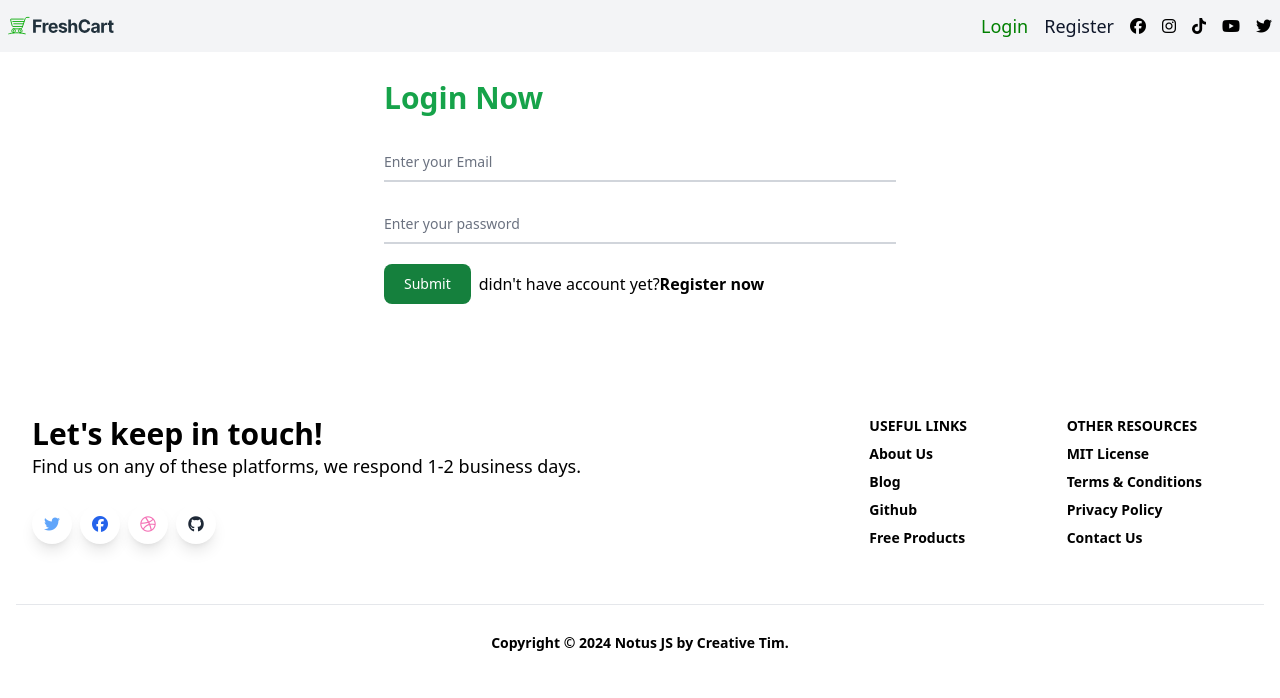
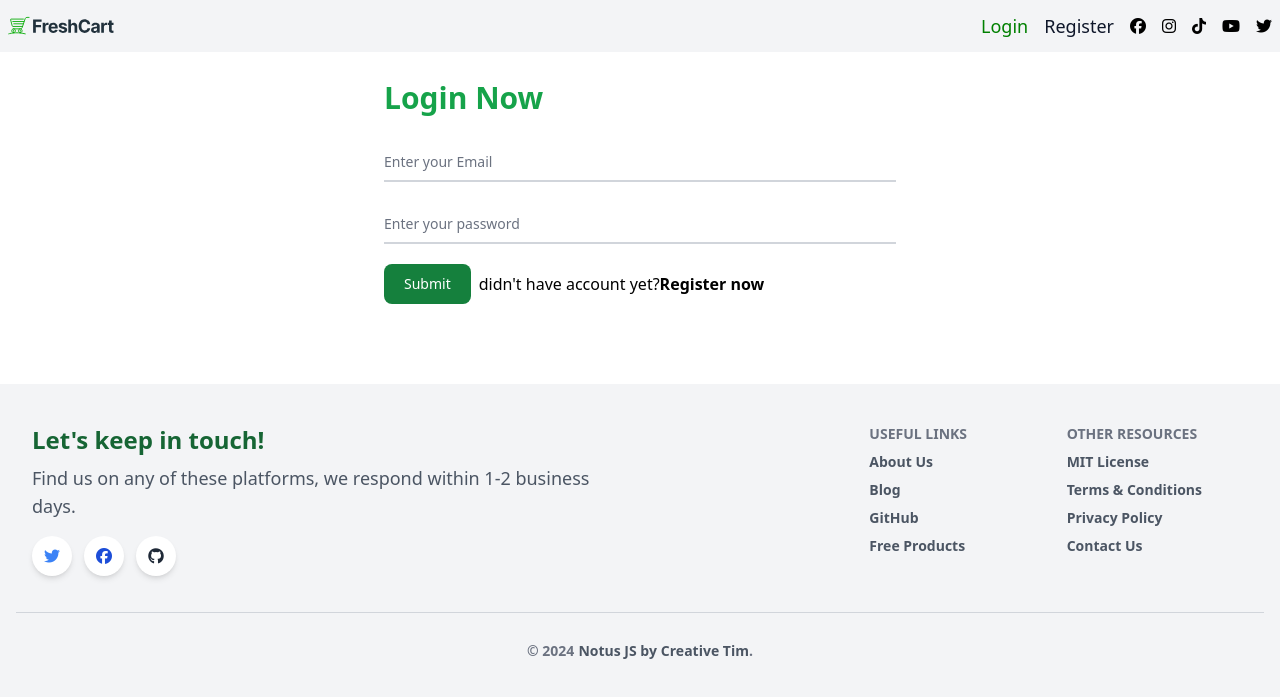
Before and after one commit to youssefmohebjoe/E-commerce, a React (Vite) app: page /login in a window 1280 px wide. Shown: the top 698 px of the page. Built offline with nearby package versions, Linux system fonts and the light colour scheme.

Commit message:
Edit title for brands,categoriews and update footer style

```diff
--- a/src/components/Brands/Brands.jsx
+++ b/src/components/Brands/Brands.jsx
@@ -51,6 +51,9 @@ export default function Brands() {
 
   return (
     <>
+              <h2 className="text-center text-green-600 mt-4 font-semibold text-3xl">
+All Brands
+</h2>
       {loading ? (
         <div className="h-screen flex justify-center items-center">
           <LoadingScreen />
--- a/src/components/Categories/Categories.jsx
+++ b/src/components/Categories/Categories.jsx
@@ -22,6 +22,9 @@ export default function Categories() {
 
   return (
       <div className="container py-5 w-[90%] mx-auto">
+          <h2 className="text-center text-green-600 mt-4 font-semibold text-3xl">
+All Categories
+</h2>
       {loading?
        <div className="h-screen flex justify-center items-center">
        <LoadingScreen />
--- a/src/components/Footer/Footer.jsx
+++ b/src/components/Footer/Footer.jsx
@@ -1,75 +1,67 @@
-// import React from 'react';
-// import { FontAwesomeIcon } from '@fortawesome/react-fontawesome';
+import React from 'react';
 
 export default function Footer() {
   const currentYear = new Date().getFullYear();
 
   return (
-    <footer className="relative  bg-blueGray-200 pt-8 pb-6 bottom-0">
+    <footer className="relative bg-gray-100 pt-10 pb-8">
       <div className="container mx-auto px-4">
         <div className="flex flex-wrap text-left lg:text-left">
           <div className="w-full lg:w-6/12 px-4">
-            <h4 className="text-3xl font-semibold text-blue ">Let's keep in touch!</h4>
-            <h5 className="text-lg mt-0 mb-2 text-blueGray-600">
-              Find us on any of these platforms, we respond 1-2 business days.
+            <h4 className="text-2xl font-semibold text-green-800">Let's keep in touch!</h4>
+            <h5 className="text-lg mt-2 mb-4 text-gray-600">
+              Find us on any of these platforms, we respond within 1-2 business days.
             </h5>
-            <div className="mt-6 lg:mb-0 mb-6 flex space-x-2">
+            <div className="flex space-x-3">
               <button
-                className="bg-white text-blue-400 shadow-lg font-normal h-10 w-10 flex items-center justify-center rounded-full outline-none focus:outline-none"
+                className="bg-white text-blue-500 shadow-md font-normal h-10 w-10 flex items-center justify-center rounded-full hover:bg-blue-50"
                 type="button"
               >
                 <i className="fa-brands fa-twitter"></i>
               </button>
               <button
-                className="bg-white text-blue-600 shadow-lg font-normal h-10 w-10 flex items-center justify-center rounded-full outline-none focus:outline-none"
+                className="bg-white text-blue-700 shadow-md font-normal h-10 w-10 flex items-center justify-center rounded-full hover:bg-blue-50"
                 type="button"
               >
-              <i className="fa-brands fa-facebook"></i>
-                 </button>
-              <button
-                className="bg-white text-pink-400 shadow-lg font-normal h-10 w-10 flex items-center justify-center rounded-full outline-none focus:outline-none"
-                type="button"
-              >
-               <i className="fa-brands fa-dribbble"></i>
+                <i className="fa-brands fa-facebook"></i>
               </button>
               <button
-                className="bg-white text-gray-800 shadow-lg font-normal h-10 w-10 flex items-center justify-center rounded-full outline-none focus:outline-none"
+                className="bg-white text-gray-800 shadow-md font-normal h-10 w-10 flex items-center justify-center rounded-full hover:bg-gray-100"
                 type="button"
               >
                 <i className="fa-brands fa-github"></i>
               </button>
             </div>
           </div>
-          <div className="w-full lg:w-6/12 px-4">
+          <div className="w-full lg:w-6/12 px-4 mt-8 lg:mt-0">
             <div className="flex flex-wrap items-top mb-6">
               <div className="w-full lg:w-4/12 px-4 ml-auto">
-                <span className="block uppercase text-blueGray-500 text-sm font-semibold mb-2">Useful Links</span>
-                <ul className="list-unstyled">
+                <span className="block uppercase text-gray-500 text-sm font-semibold mb-2">Useful Links</span>
+                <ul className="list-none">
                   <li>
                     <a
-                      className="text-blueGray-600 hover:text-blueGray-800 font-semibold block pb-2 text-sm"
+                      className="text-gray-600 hover:text-green-800 font-semibold block pb-2 text-sm cursor-pointer"
                     >
                       About Us
                     </a>
                   </li>
                   <li>
                     <a
-                      className="text-blueGray-600 hover:text-blueGray-800 font-semibold block pb-2 text-sm"
-
+                      className="text-gray-600 hover:text-green-800 font-semibold block pb-2 text-sm cursor-pointer"
                     >
                       Blog
                     </a>
                   </li>
                   <li>
                     <a
-                      className="text-blueGray-600 hover:text-blueGray-800 font-semibold block pb-2 text-sm"
+                      className="text-gray-600 hover:text-green-800 font-semibold block pb-2 text-sm cursor-pointer"
                     >
-                      Github
+                      GitHub
                     </a>
                   </li>
                   <li>
                     <a
-                      className="text-blueGray-600 hover:text-blueGray-800 font-semibold block pb-2 text-sm"
+                      className="text-gray-600 hover:text-green-800 font-semibold block pb-2 text-sm cursor-pointer"
                     >
                       Free Products
                     </a>
@@ -77,32 +69,32 @@ export default function Footer() {
                 </ul>
               </div>
               <div className="w-full lg:w-4/12 px-4">
-                <span className="block uppercase text-blueGray-500 text-sm font-semibold mb-2">Other Resources</span>
-                <ul className="list-unstyled">
+                <span className="block uppercase text-gray-500 text-sm font-semibold mb-2">Other Resources</span>
+                <ul className="list-none">
                   <li>
                     <a
-                      className="text-blueGray-600 hover:text-blueGray-800 font-semibold block pb-2 text-sm"
+                      className="text-gray-600 hover:text-green-800 font-semibold block pb-2 text-sm cursor-pointer"
                     >
                       MIT License
                     </a>
                   </li>
                   <li>
                     <a
-                      className="text-blueGray-600 hover:text-blueGray-800 font-semibold block pb-2 text-sm"
+                      className="text-gray-600 hover:text-green-800 font-semibold block pb-2 text-sm cursor-pointer"
                     >
                       Terms & Conditions
                     </a>
                   </li>
                   <li>
                     <a
-                      className="text-blueGray-600 hover:text-blueGray-800 font-semibold block pb-2 text-sm"
+                      className="text-gray-600 hover:text-green-800 font-semibold block pb-2 text-sm cursor-pointer"
                     >
                       Privacy Policy
                     </a>
                   </li>
                   <li>
                     <a
-                      className="text-blueGray-600 hover:text-blueGray-800 font-semibold block pb-2 text-sm"
+                      className="text-gray-600 hover:text-green-800 font-semibold block pb-2 text-sm cursor-pointer"
                     >
                       Contact Us
                     </a>
@@ -112,26 +104,25 @@ export default function Footer() {
             </div>
           </div>
         </div>
-        <hr className="my-6 border-blueGray-300" />
+        <hr className="my-6 border-gray-300" />
         <div className="flex flex-wrap items-center md:justify-between justify-center">
           <div className="w-full md:w-4/12 px-4 mx-auto text-center">
-            <div className="text-sm text-blueGray-500 font-semibold py-1">
-              Copyright © {currentYear}
+            <div className="text-sm text-gray-500 font-semibold py-1">
+              &copy; {currentYear}
               <a
-
-                className="text-blueGray-500 hover:text-gray-800"
+                href="#"
+                className="text-gray-600 hover:text-green-800 ml-1"
                 target="_blank"
                 rel="noopener noreferrer"
               >
-                {' '}
                 Notus JS by
               </a>
               <a
-                                className="text-blueGray-500 hover:text-blueGray-800"
+                href="#"
+                className="text-gray-600 hover:text-green-800 ml-1"
                 target="_blank"
                 rel="noopener noreferrer"
               >
-                {' '}
                 Creative Tim
               </a>
               .
--- a/src/components/RecentProducts/RecentProducts.jsx
+++ b/src/components/RecentProducts/RecentProducts.jsx
@@ -28,18 +28,6 @@ export default function RecentProducts() {
   console.log(isLoading);
   console.log(error);
 
-  // function getRecentProducts() {
-  //   axios
-  //     .get(`https://ecommerce.routemisr.com/api/v1/products`)
-  //     .then(({ data }) => {
-  //       console.log(data.data);
-  //       setLoading(true);
-  //       setRececntProducts(data.data);
-  //     });
-  // }
-
-  // useEffect(() => getRecentProducts(), []);
-
   async function addProduct(productId) {
     setCurrentProductId(productId);
     setLoading(true);
@@ -55,7 +43,7 @@ export default function RecentProducts() {
 
   return (
     <>
-      <ToastContainer /> {/* Add this component */}
+      <ToastContainer />
       {!isLoading ? (
         <div className="row">
           {data.map((product, indx) => {
```
